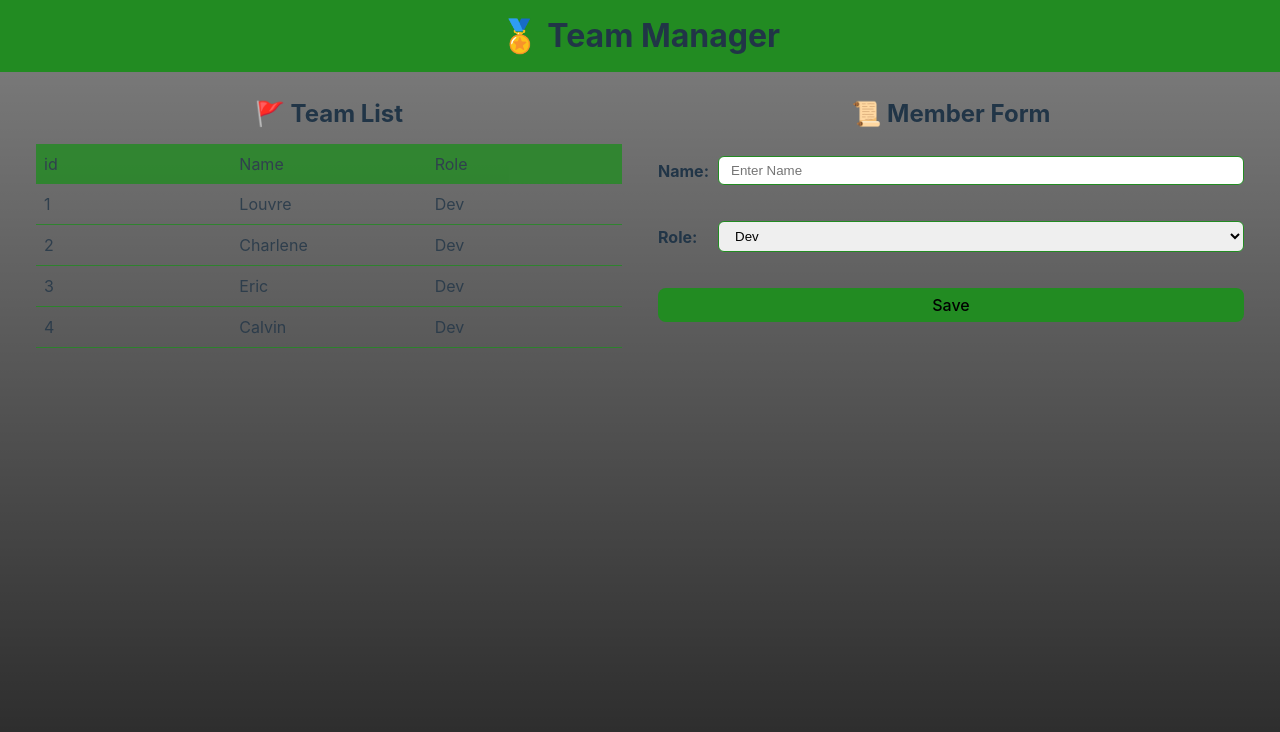
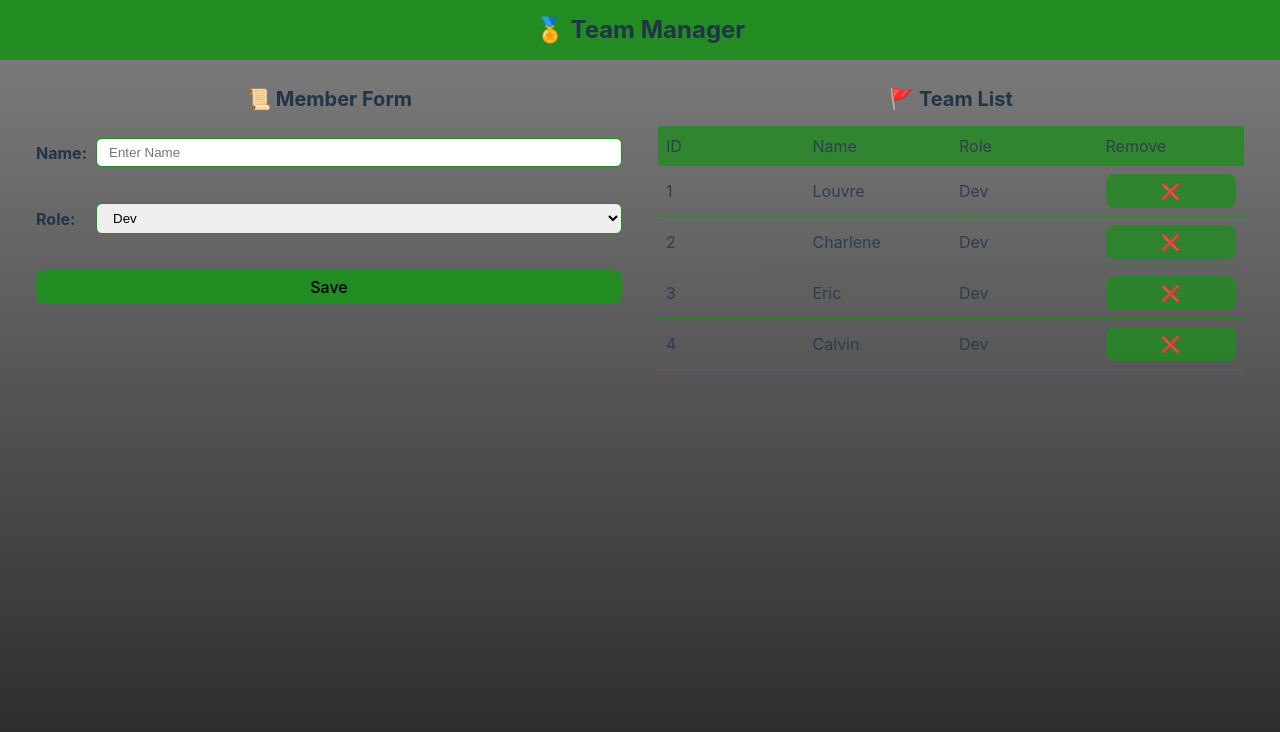
Before and after one commit to louvrecly/cantek-challenge, a React (Vite) app: page / in a window 1280 px wide. Shown: the top 732 px of the page. Built offline with nearby package versions, Linux system fonts and the light colour scheme.

Commit message:
add remove member feature

```diff
--- a/src/App.tsx
+++ b/src/App.tsx
@@ -10,9 +10,9 @@ const App = () => {
 
       <Page.Content>
         <TeamProvider>
+          <TeamMemberForm />
+
           <TeamList />
-
-          <TeamMemberForm />
         </TeamProvider>
       </Page.Content>
     </Page>
--- a/src/components/Heading.tsx
+++ b/src/components/Heading.tsx
@@ -4,6 +4,7 @@ import StyledComponent from './types';
 export const H1: StyledComponent<HTMLHeadingElement> = styled.h1`
   margin: 0;
   padding: 12px 0;
+  font-size: 24px;
   font-weight: bold;
   text-align: center;
 `;
@@ -11,6 +12,7 @@ export const H1: StyledComponent<HTMLHeadingElement> = styled.h1`
 export const H2: StyledComponent<HTMLHeadingElement> = styled.h2`
   margin: 0;
   padding: 12px 0;
+  font-size: 20px;
   font-weight: bold;
   text-align: center;
 `;
--- a/src/components/Table.tsx
+++ b/src/components/Table.tsx
@@ -15,7 +15,8 @@ const TableHeader = styled.div`
 
 const TableRow = styled.div`
   display: grid;
-  grid-template-columns: repeat(3, 1fr);
+  grid-template-columns: repeat(4, 1fr);
+  align-items: stretch;
   opacity: 0.8;
 
   &:hover {
@@ -27,6 +28,8 @@ const TableData = styled.div`
   padding: 8px;
   text-align: left;
   border-bottom: 1px solid forestgreen;
+  display: flex;
+  align-items: center;
 `;
 
 const Table: TableType = styled.div``;
--- a/src/components/TeamList.tsx
+++ b/src/components/TeamList.tsx
@@ -1,11 +1,20 @@
-import { useContext } from 'react';
+import { useCallback, useContext } from 'react';
 import Section from './Section';
 import { H2 } from './Heading';
 import Table from './Table';
 import { TeamContext } from '../contexts/team';
+import Button from './Button';
 
 const TeamList: React.FC = () => {
-  const { members } = useContext(TeamContext);
+  const { members, setMembers } = useContext(TeamContext);
+
+  const removeMember = useCallback(
+    (memberId: number) =>
+      setMembers((members) =>
+        members.filter((member) => member.id !== memberId),
+      ),
+    [setMembers],
+  );
 
   return (
     <Section>
@@ -13,9 +22,10 @@ const TeamList: React.FC = () => {
 
       <Table>
         <Table.Row>
-          <Table.Header>id</Table.Header>
+          <Table.Header>ID</Table.Header>
           <Table.Header>Name</Table.Header>
           <Table.Header>Role</Table.Header>
+          <Table.Header>Remove</Table.Header>
         </Table.Row>
 
         {members.map((member) => (
@@ -23,6 +33,9 @@ const TeamList: React.FC = () => {
             <Table.Data>{member.id}</Table.Data>
             <Table.Data>{member.name}</Table.Data>
             <Table.Data>{member.role}</Table.Data>
+            <Table.Data>
+              <Button onClick={() => removeMember(member.id)}>&#x274c;</Button>
+            </Table.Data>
           </Table.Row>
         ))}
       </Table>
```
